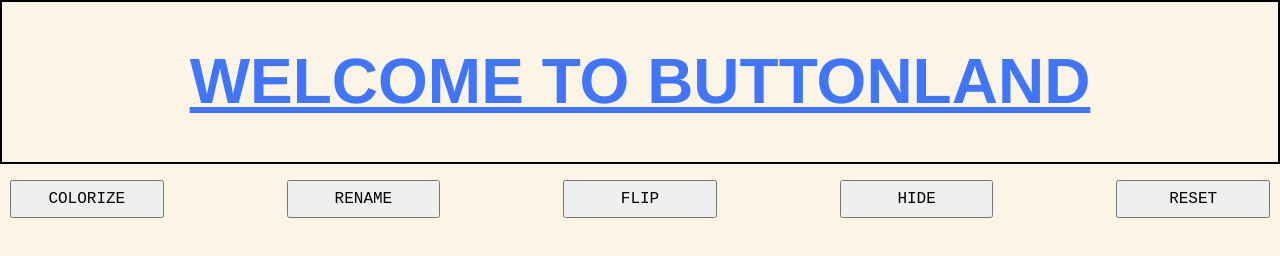
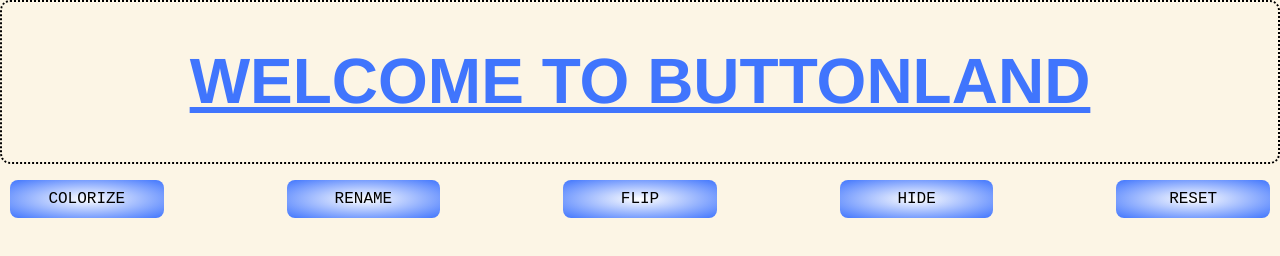
Before and after one commit to dathantowns/buttonLand, a plain HTML site: page index.html in a window 1280 px wide. Drawn offline with nearby package versions, Linux system fonts and the light colour scheme; a web font is replaced by a local one.

Commit message:
style: style buttons and hover functions

```diff
--- a/blocks/buttons.css
+++ b/blocks/buttons.css
@@ -8,4 +8,11 @@ button {
   width: 12vw;
   height: 3vw;
   font-family: "Courier New", Courier, monospace;
+  border-radius: 8px;
+  border: none;
+  background: radial-gradient(rgb(255, 255, 255), rgb(64, 117, 253));
 }
+
+button:hover {
+  background: radial-gradient(rgb(255, 255, 255), rgb(5, 75, 251));
+}
--- a/blocks/header.css
+++ b/blocks/header.css
@@ -1,6 +1,7 @@
 .header {
   display: flex;
-  border: solid 2px black;
+  border: dotted 2px black;
+  border-radius: 10px;
   height: 20vh;
   justify-content: center;
   align-items: center;
```
